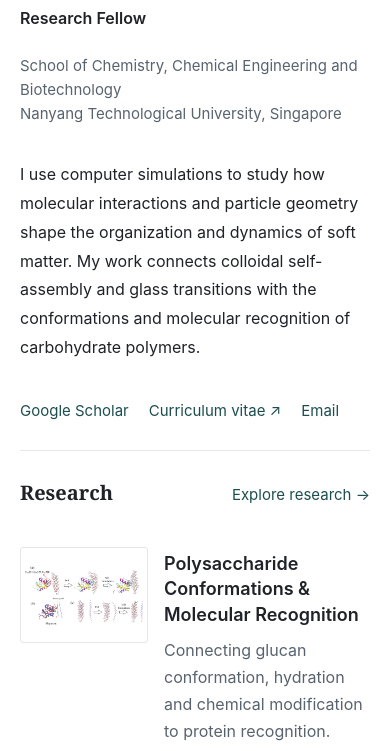
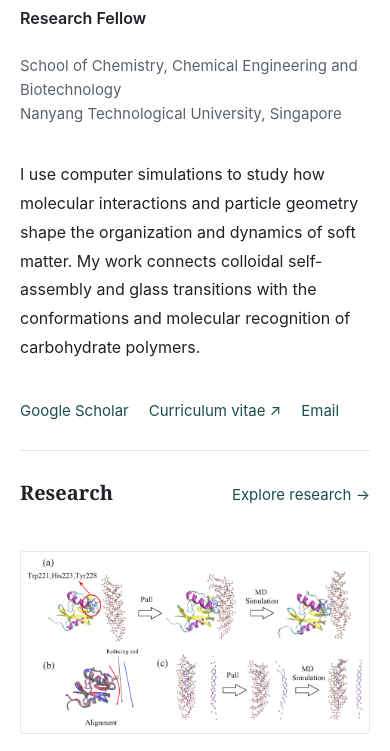
Before and after one commit to Maryoooo/maryoooo.github.io, a plain HTML site: page index.html in a window 390 px wide. Shown: the part 286-1037 px from the top of the page. Drawn offline with Linux system fonts and the light colour scheme.

Commit message:
Enlarge homepage research figures to 460px wide while keeping portrait unchanged

```diff
--- a/assets/css/site.css
+++ b/assets/css/site.css
@@ -64,7 +64,7 @@ sup { font-size: 0.72em; line-height: 0; }
   background: var(--paper);
 }
 .header-inner {
-  max-width: 980px;
+  max-width: 1020px;
   margin: 0 auto;
   min-height: 68px;
   display: flex;
@@ -107,7 +107,7 @@ nav { display: flex; gap: 24px; margin-left: auto; }
 }
 .language-switch button[aria-pressed="true"] { color: var(--accent); font-weight: 700; }
 
-.page { max-width: 980px; margin: 0 auto; padding: 0 28px 72px; }
+.page { max-width: 1020px; margin: 0 auto; padding: 0 28px 72px; }
 
 .home-intro {
   padding: 52px 0 42px;
@@ -168,11 +168,11 @@ nav { display: flex; gap: 24px; margin-left: auto; }
 }
 .research-preview {
   display: grid;
-  grid-template-columns: 280px minmax(0, 1fr);
+  grid-template-columns: min(460px, 48%) minmax(0, 1fr);
   grid-template-rows: auto 1fr;
-  column-gap: 32px;
-  row-gap: 8px;
-  padding: 26px 0;
+  column-gap: 36px;
+  row-gap: 10px;
+  padding: 30px 0;
   border-bottom: 1px solid var(--line);
   align-items: start;
 }
@@ -193,9 +193,9 @@ nav { display: flex; gap: 24px; margin-left: auto; }
   color: var(--muted); margin-top: 8px;
 }
 .research-figure.compact .figure-zoom {
-  height: 176px; padding: 6px; border: 1px solid var(--line); border-radius: 3px; background: var(--paper);
+  height: auto; padding: 8px; border: 1px solid var(--line); border-radius: 3px; background: var(--paper);
 }
-.research-figure.compact .figure-zoom img { width: 100%; height: 100%; object-fit: contain; }
+.research-figure.compact .figure-zoom img { width: 100%; height: auto; max-height: 320px; object-fit: contain; }
 .research-figure.compact figcaption { display: none; }
 
 .selected-publications { margin-bottom: 0; }
@@ -363,7 +363,7 @@ select {
 .credits-list p + p { margin-top: 10px; }
 
 .site-footer {
-  max-width: 980px;
+  max-width: 1020px;
   margin: 0 auto;
   padding: 24px 28px 36px;
   border-top: 1px solid var(--line);
@@ -428,8 +428,12 @@ html[data-lang="zh"] .intro-text, html[data-lang="zh"] .topic-copy > p { line-he
   .portrait img { width: 108px; height: 144px; }
   .portrait figcaption { display: none; }
   .home-research, .selected-publications { padding-top: 28px; margin-bottom: 32px; }
-  .research-preview { grid-template-columns: 128px minmax(0, 1fr); grid-template-rows: auto 1fr; column-gap: 16px; row-gap: 6px; padding: 20px 0; }
-  .research-figure.compact .figure-zoom { height: 96px; padding: 4px; }
+  .research-preview { grid-template-columns: 1fr; grid-template-rows: auto; gap: 14px; padding: 24px 0; }
+  .research-preview figure { grid-column: 1; grid-row: 1; }
+  .research-preview h3 { grid-column: 1; grid-row: 2; }
+  .research-preview > p { grid-column: 1; grid-row: 3; }
+  .research-figure.compact .figure-zoom { height: auto; padding: 6px; }
+  .research-figure.compact .figure-zoom img { max-height: 260px; }
   .selected-paper { grid-template-columns: 48px minmax(0, 1fr); gap: 12px; padding: 14px 0; }
   .page-heading { padding: 26px 0 20px; margin-bottom: 24px; }
   .about-layout { grid-template-columns: 1fr; gap: 24px; }
```
